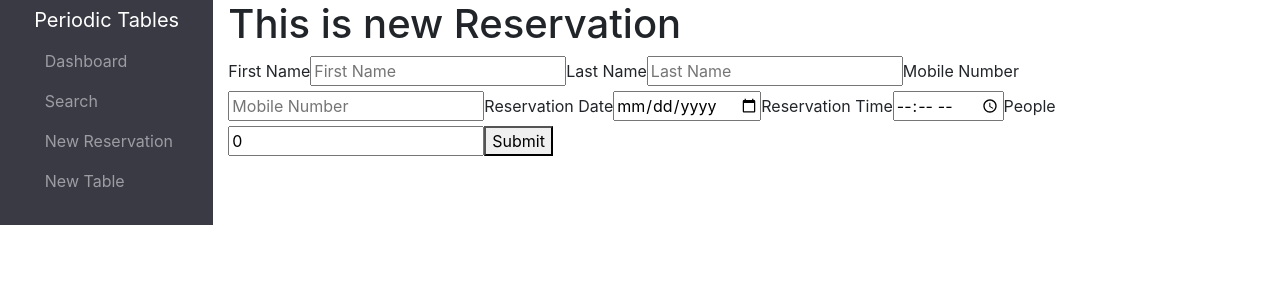
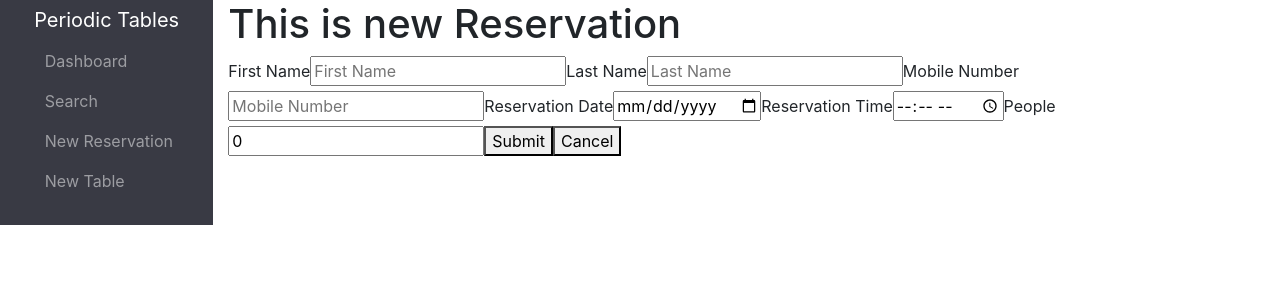
Before and after one commit to Thinkful-Ed/starter-restaurant-reservation, a React (Create React App) app in the folder front-end/: page /reservations/new in a window 1280 px wide. Shown: the top 300 px of the page. Built offline with nearby package versions, Linux system fonts and the light colour scheme; no server answers; a web font is replaced by a local one.

Commit message:
finished all

```diff
--- a/front-end/src/layout/Routes.js
+++ b/front-end/src/layout/Routes.js
@@ -106,7 +106,11 @@ function Routes() {
         />
       </Route>
       <Route path="/reservations/new">
-        <NewReservation setDate={setDate} setLoadTrigger={setLoadTrigger} />
+        <NewReservation
+          setDate={setDate}
+          setLoadTrigger={setLoadTrigger}
+          date={date}
+        />
       </Route>
       <Route path="/tables/new">
         <NewTable setLoadTrigger={setLoadTrigger} />
--- a/front-end/src/reservation/Form.js
+++ b/front-end/src/reservation/Form.js
@@ -93,14 +93,13 @@ function Form({submitHandler, cancelHandler, formError, initialFormData}) {
           onChange={changeHandler}
         ></input>
         <button type="submit">Submit</button>
-        {formData.reservation_id && (
+
         <button
           data-reservation-id-cancel={formData.reservation_id}
           onClick={() => cancelHandler()}
         >
           Cancel
         </button>
-        )}
       </form>
       <ErrorAlert error={formError} />
     </>
--- a/front-end/src/reservation/NewReservation.js
+++ b/front-end/src/reservation/NewReservation.js
@@ -1,35 +1,37 @@
-import React, {useState} from 'react';
-import Form from "./Form"
-import {useHistory} from 'react-router-dom';
+import React, {useState} from "react";
+import Form from "./Form";
+import {useHistory} from "react-router-dom";
 import {createReservation} from "../utils/api";
-function NewReservation({setDate, setLoadTrigger}){
+function NewReservation({setDate, setLoadTrigger, date}) {
   const history = useHistory();
   const initialData = {
-        first_name:"",
-        last_name:"",
-        mobile_number:"",
-        reservation_date:"",
-        reservation_time:"",
-        people:0
-    }
+    first_name: "",
+    last_name: "",
+    mobile_number: "",
+    reservation_date: "",
+    reservation_time: "",
+    people: 0,
+  };
   const [formError, setFormError] = useState(null);
-    async function newReservation(data){
-        setFormError(null)
-        const abortController = new AbortController()
-         await createReservation(data, abortController.signal).then(()=>{
-          setDate(()=>data.reservation_date)
+  async function newReservation(data) {
+    setFormError(null);
+    const abortController = new AbortController();
+    await createReservation(data, abortController.signal)
+      .then(() => {
+        setDate(() => data.reservation_date);
 
-          setLoadTrigger(prev=>prev+1)
-          history.push(`/dashboard?date=${data.reservation_date}`)
-         }).catch(setFormError)
+        setLoadTrigger((prev) => prev + 1);
+        history.push(`/dashboard?date=${data.reservation_date}`);
+      })
+      .catch(setFormError);
     return () => abortController.abort();
   }
-      function submitHandler(data){
-        newReservation(data)
+  function submitHandler(data) {
+    newReservation(data);
   }
 
-      function cancelHandler(){
-        history.goBack();
+  function cancelHandler() {
+    history.push(`/dashboard?date=${date}`);
   }
 
   // function changeHandler(event){
@@ -48,10 +50,17 @@ function NewReservation({setDate, setLoadTrigger}){
   //     }
   //   }
 
-    return <>
+  return (
+    <>
       <h1>This is new Reservation</h1>
-    <Form submitHandler={submitHandler} cancelHandler={cancelHandler}  formError={formError} initialFormData={initialData} />
+      <Form
+        submitHandler={submitHandler}
+        cancelHandler={cancelHandler}
+        formError={formError}
+        initialFormData={initialData}
+      />
     </>
+  );
 }
 
 export default NewReservation;
```
Also changed, not shown: 2 other files (tests, documents, lock files or other folders). Lines whose indentation alone changed are shown as unchanged.
